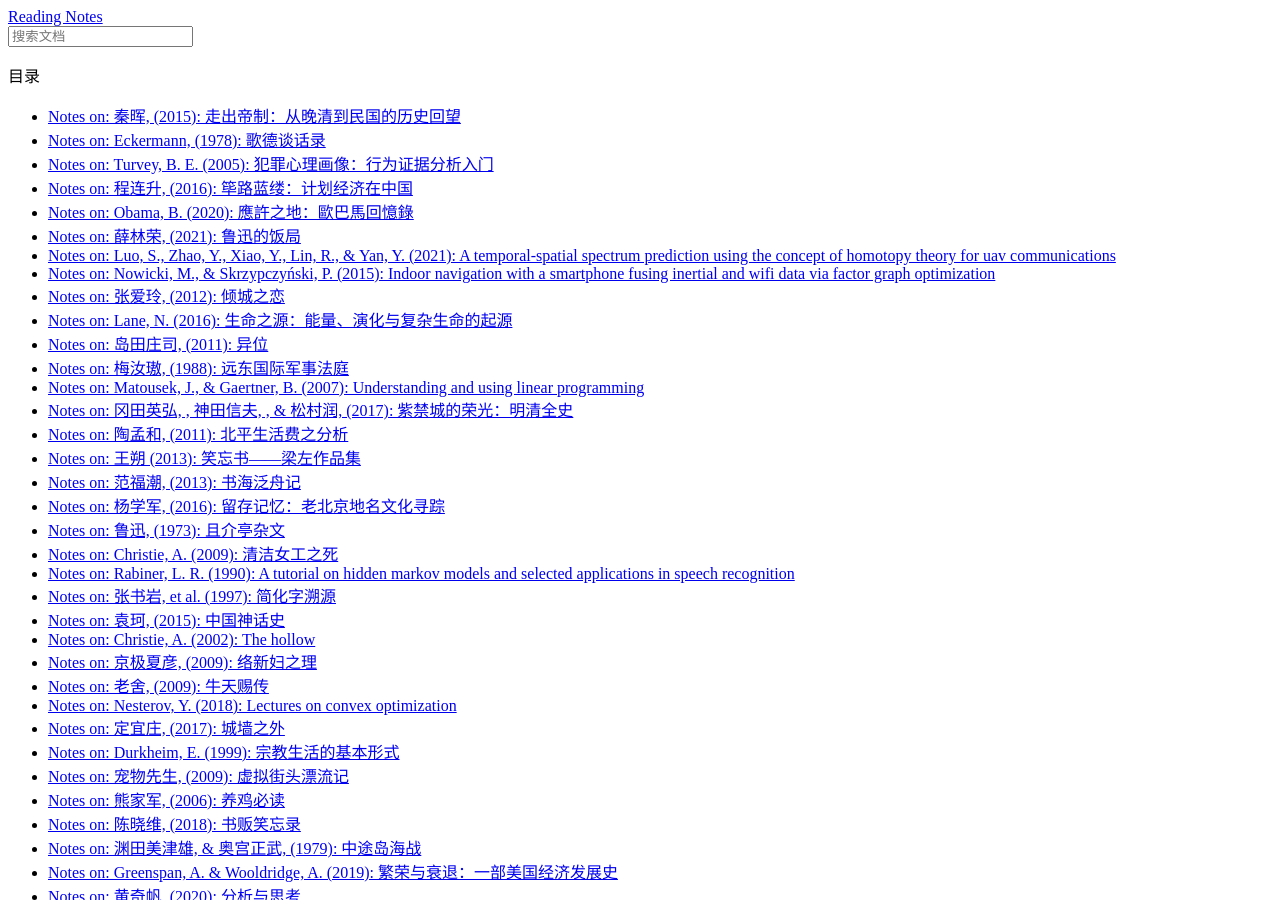
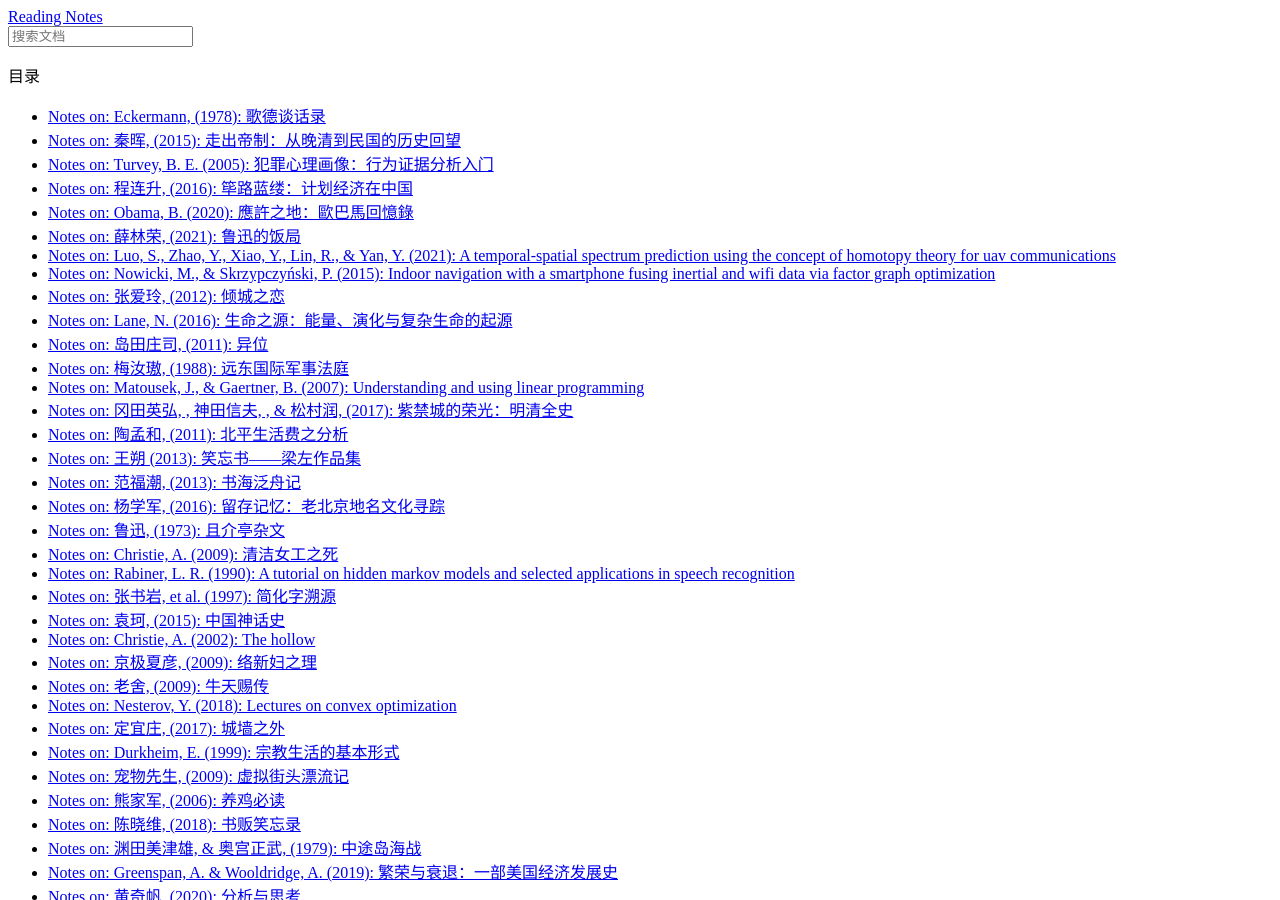
Before and after one commit to ufengger/bibtex-all, a Sphinx documentation site: the page built from docs/index.rst, in a window 1280 px wide and 900 px high. Built offline with Sphinx 7.4.7 and the Read the Docs theme 2.0.0, drawn with Linux system fonts in a browser that asks for light colours.

```diff
--- a/docs/index.rst
+++ b/docs/index.rst
@@ -19,8 +19,8 @@
    :hidden:
    :caption: 目录
 
+   Eckermann_歌德谈话录_1978.rst
    秦晖_走出帝制_2015.rst
-   Eckermann_歌德谈话录_1978.rst
    Turvey_犯罪心理画像_2005.rst
    程连升_筚路蓝缕_2016.rst
    Obama_應許之地_2020.rst
```
